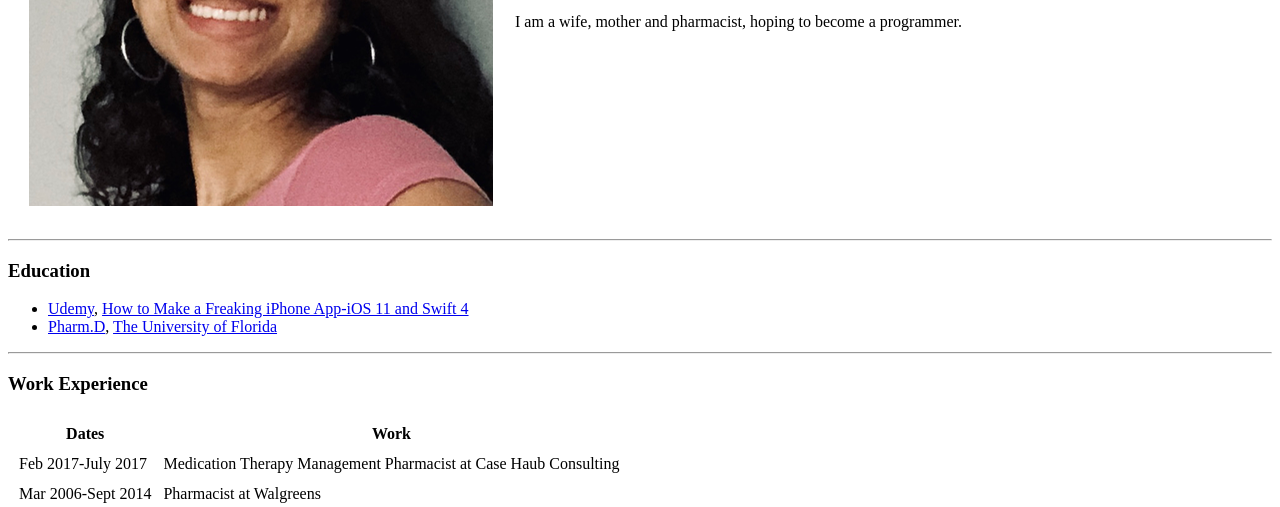
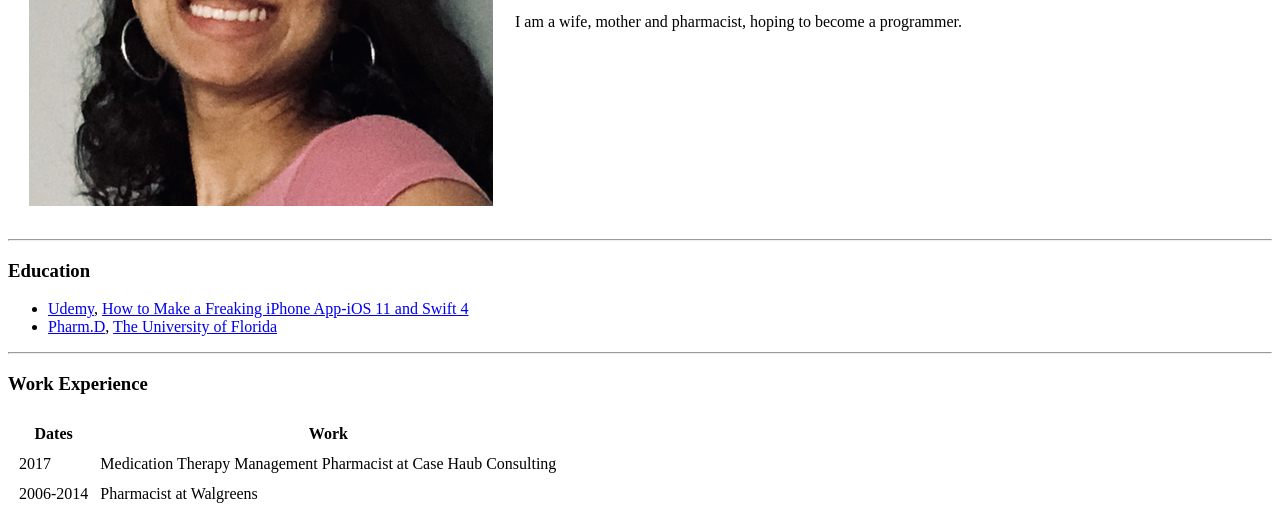
Before and after one commit to anjo6/cv, a plain HTML site: page index.html in a window 1280 px wide. Shown: the part 293-800 px from the top of the page. Drawn offline with Linux system fonts and the light colour scheme.

Commit message:
changed employment dates

```diff
--- a/index.html
+++ b/index.html
@@ -32,11 +32,11 @@
     </thead>
     <tbody>
       <tr>
-        <td>Feb 2017-July 2017</td>
+        <td>2017</td>
         <td>Medication Therapy Management Pharmacist at Case Haub Consulting</td>
       </tr>
       <tr>
-        <td>Mar 2006-Sept 2014</td>
+        <td>2006-2014</td>
         <td>Pharmacist at Walgreens</td>
       </tr>
     </tbody>
```
